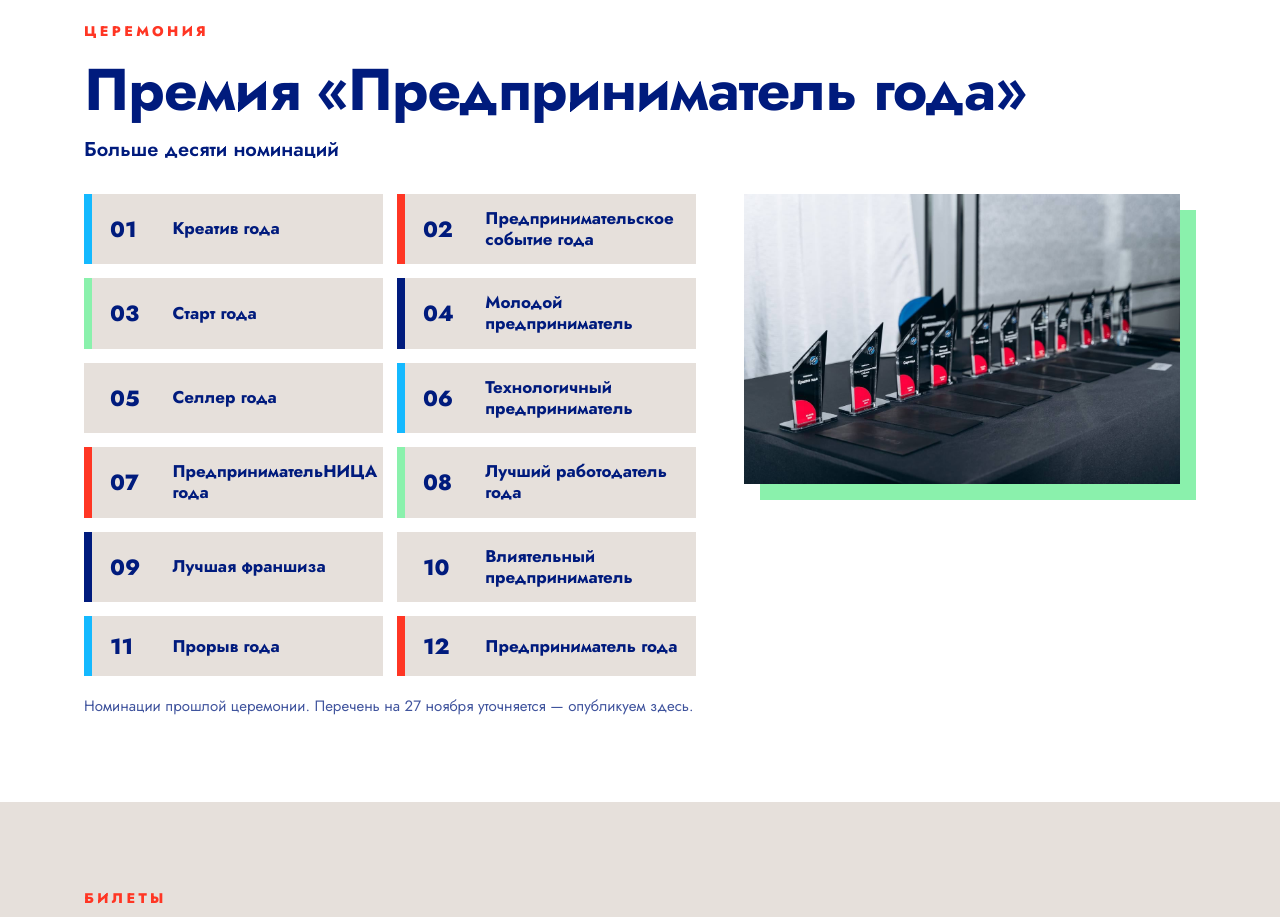
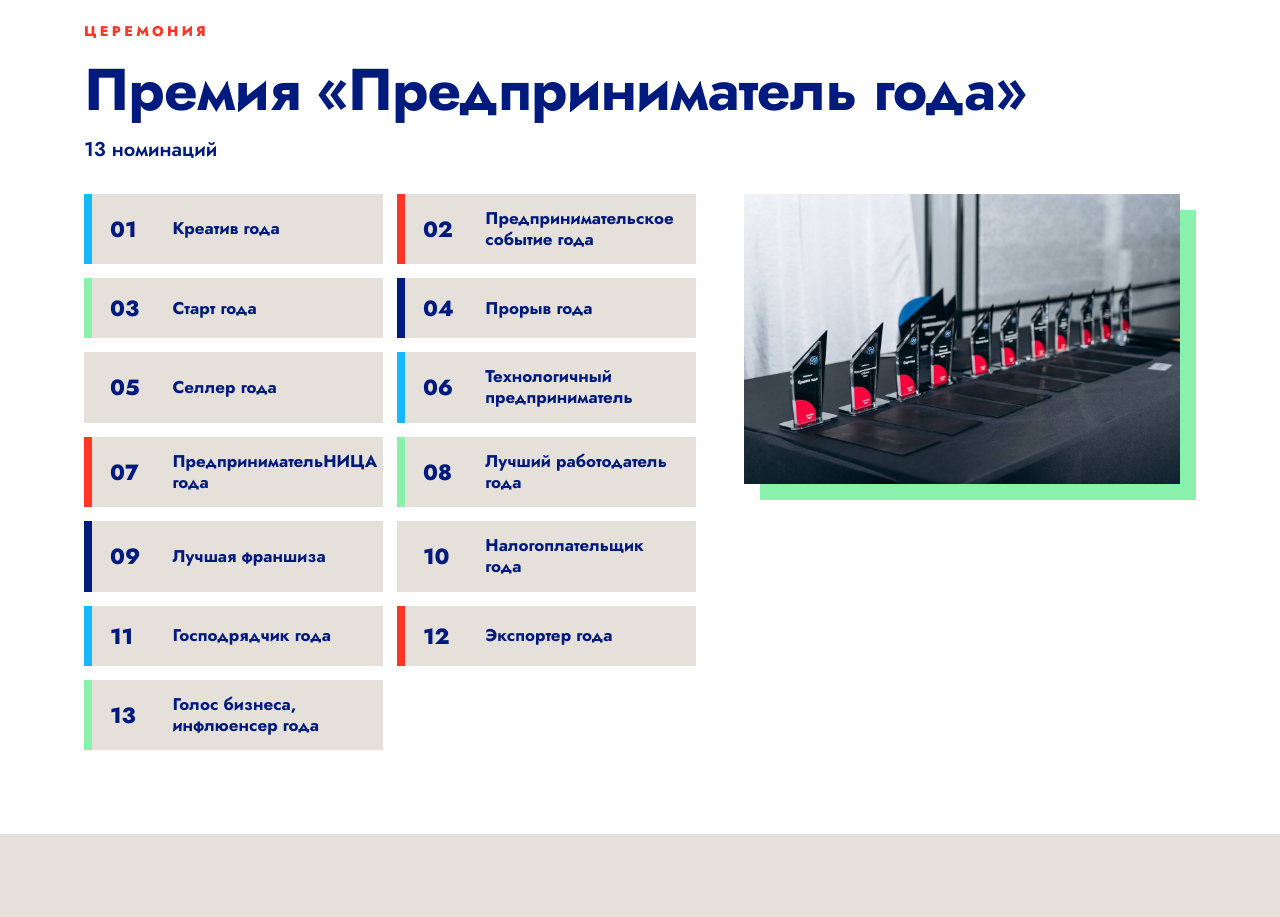
Before and after one commit to kyznetcovm-hub/kodrosta-site, a website: page premiya.html in a window 1280 px wide. Shown: the part 7780-8697 px from the top of the page. Drawn offline with Linux system fonts and the light colour scheme; no server answers.

Commit message:
Премия: 13 актуальных номинаций

```diff
--- a/premiya.html
+++ b/premiya.html
@@ -300,29 +300,29 @@
     </div>
   </section>
 
-  <!-- ===== ПРЕМИЯ «ПРЕДПРИНИМАТЕЛЬ ГОДА»: больше 10 номинаций (список — временный, Михаил пришлёт настоящий) ===== -->
+  <!-- ===== ПРЕМИЯ «ПРЕДПРИНИМАТЕЛЬ ГОДА»: актуальные номинации ===== -->
   <section class="p-section p-awards" id="awards">
     <div class="container">
       <span class="p-eyebrow">Церемония</span>
       <h2 class="p-h2">Премия «Предприниматель года»</h2>
-      <p class="p-game-sub">Больше десяти номинаций</p>
+      <p class="p-game-sub">13 номинаций</p>
       <div class="p-awards-grid">
         <div>
           <ol class="p-nom-list">
             <li class="c-b"><b>01</b><span>Креатив года</span></li>
             <li class="c-r"><b>02</b><span>Предпринимательское событие года</span></li>
             <li class="c-m"><b>03</b><span>Старт года</span></li>
-            <li class="c-n"><b>04</b><span>Молодой предприниматель</span></li>
+            <li class="c-n"><b>04</b><span>Прорыв года</span></li>
             <li class="c-g"><b>05</b><span>Селлер года</span></li>
             <li class="c-b"><b>06</b><span>Технологичный предприниматель</span></li>
             <li class="c-r"><b>07</b><span>ПредпринимательНИЦА года</span></li>
             <li class="c-m"><b>08</b><span>Лучший работодатель года</span></li>
             <li class="c-n"><b>09</b><span>Лучшая франшиза</span></li>
-            <li class="c-g"><b>10</b><span>Влиятельный предприниматель</span></li>
-            <li class="c-b"><b>11</b><span>Прорыв года</span></li>
-            <li class="c-r"><b>12</b><span>Предприниматель года</span></li>
+            <li class="c-g"><b>10</b><span>Налогоплательщик года</span></li>
+            <li class="c-b"><b>11</b><span>Господрядчик года</span></li>
+            <li class="c-r"><b>12</b><span>Экспортер года</span></li>
+            <li class="c-m"><b>13</b><span>Голос бизнеса, инфлюенсер года</span></li>
           </ol>
-          <p class="p-nom-note">Номинации прошлой церемонии. Перечень на 27 ноября уточняется — опубликуем здесь.</p>
         </div>
         <figure class="p-awards-photo">
           <img src="/assets/premiya/trophies.jpg" width="1280" height="853" alt="Награды премии «Предприниматель года»" loading="lazy" decoding="async">
```
